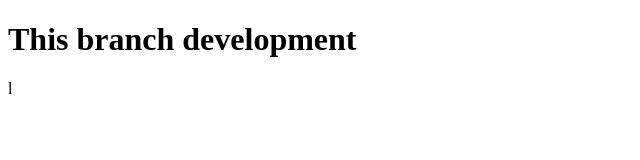
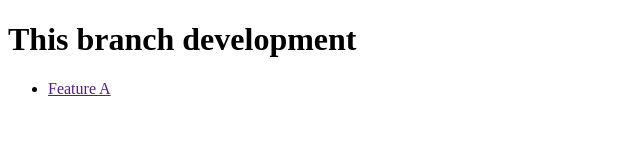
Before and after one commit to YusufHusain243/Section1_Versioning, a plain HTML site: page index.html in a window 1280 px wide. Shown: the full height of the page, 0-640 px from the left. Drawn offline with Linux system fonts and the light colour scheme.

Commit message:
INitial commit branch featureA

```diff
--- a/index.html
+++ b/index.html
@@ -10,6 +10,11 @@
 
 <body>
     <h1>This branch development</h1>
+    <ul>
+        <li>
+            <a href="">Feature A</a>
+        </li>
+    </ul>
 </body>
 
-</html>l
+</html>
```
